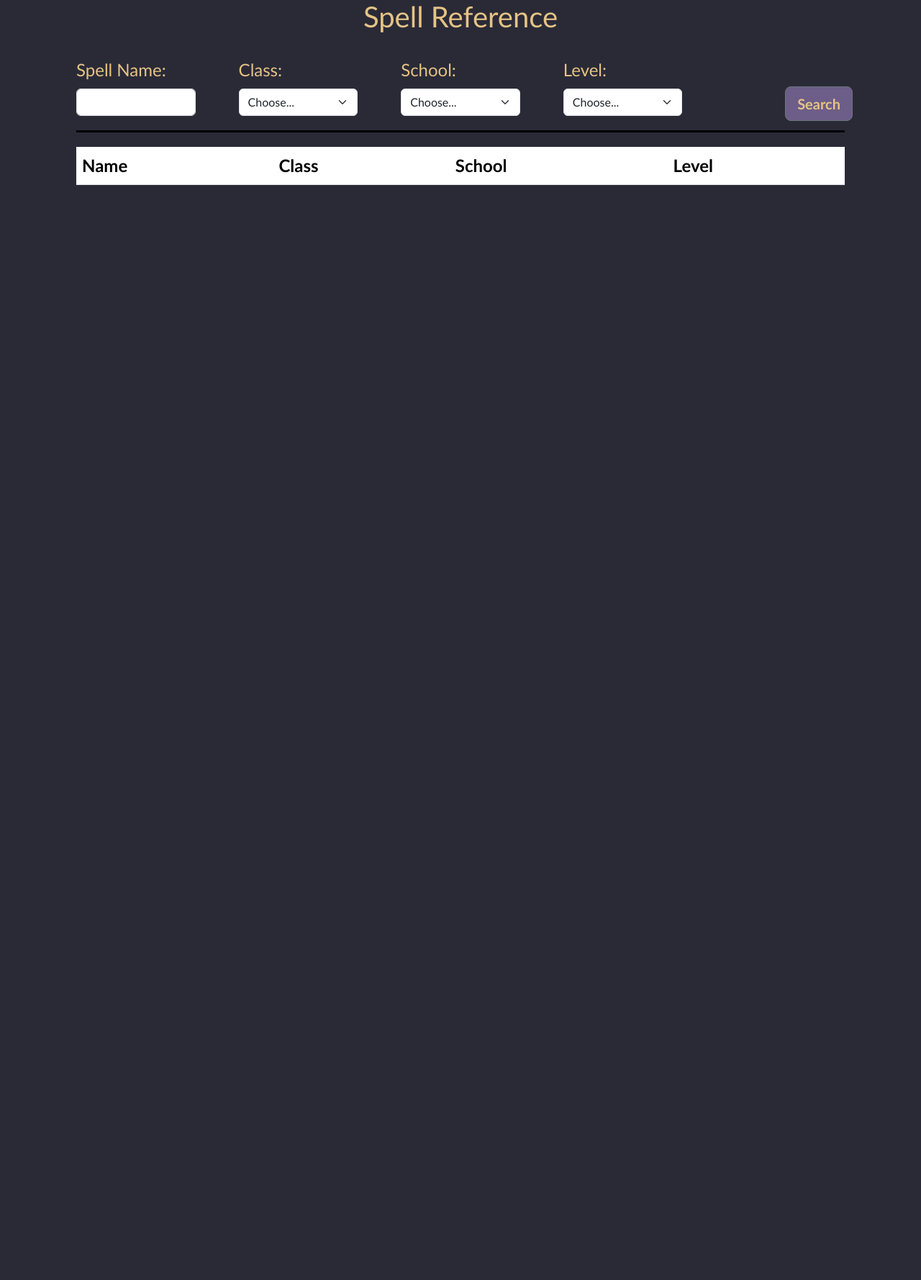
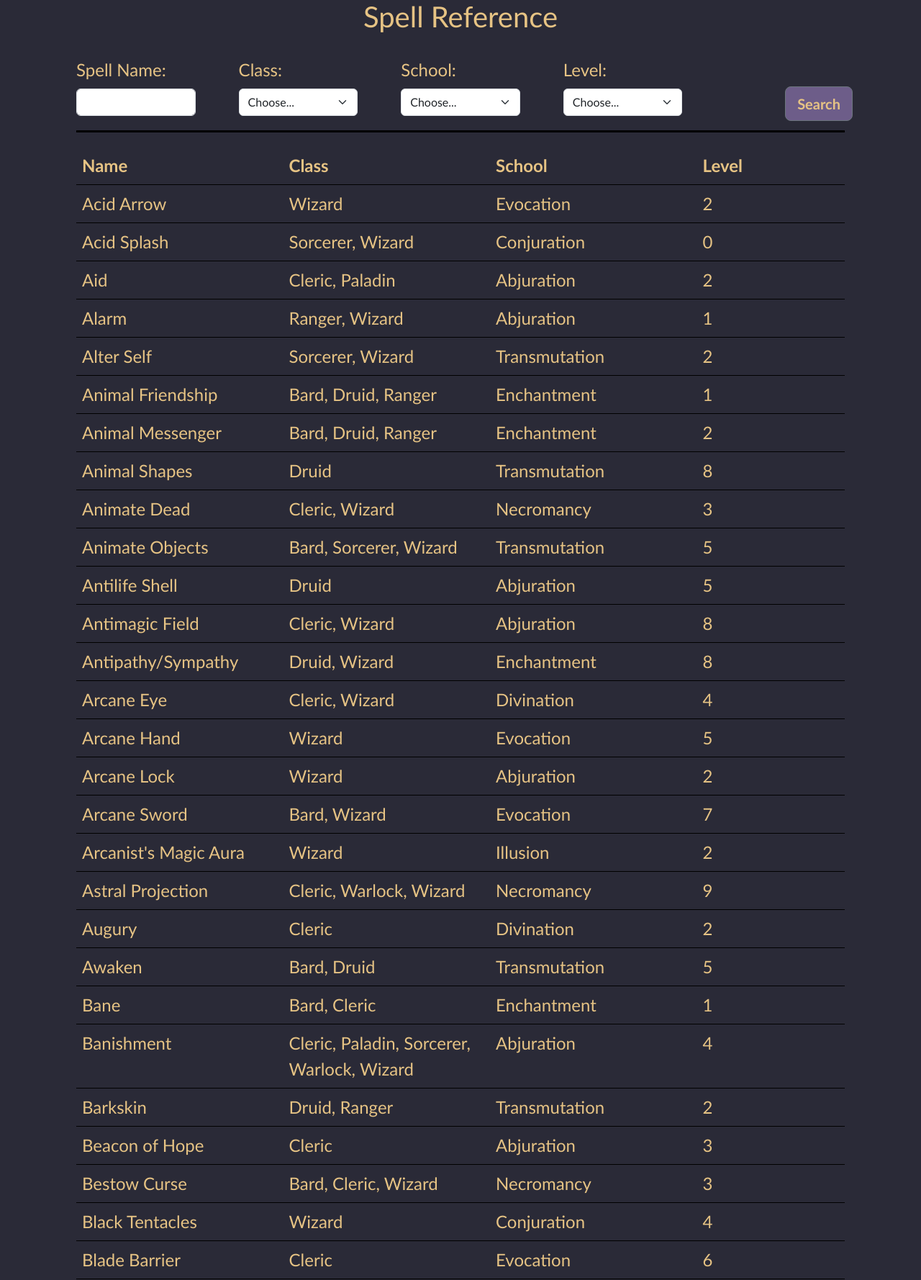
Before and after one commit to Hakurosalix/spellcaster-fullstack, a Flask app: page /spell_reference in a window 1280 px wide. Shown: the part 143-1921 px from the top of the page at 72% size. Before the commit the page ends 400 px from the top, so only its background shows below. Run offline with Flask 3, Linux system fonts and the light colour scheme; data comes from the database, SQL or seed files in the repository; lists and menus that the app fills with data are empty.

Commit message:
revised table appearance

```diff
--- a/run.py
+++ b/run.py
@@ -50,11 +50,9 @@ def spelllist():
             spell_school = ""
         if spell_level == "Choose...":
             spell_level = ""
-        print("spell_name: {0}".format(spell_name))
-        print(spell_class)
-        print(spell_school)
-        print(spell_level)
         data = get_db().get_reference_spells(spell_name, spell_class, spell_school, spell_level)
+    else:
+        data = get_db().get_reference_spells("", "", "", "")
 
     return render_template('spell_reference.html', data=data)
 
--- a/static/css/base.css
+++ b/static/css/base.css
@@ -78,6 +78,11 @@ header {
     font-weight: bolder
 }
 
+.tref {
+   background-color: #2A2A37 !important;
+   -webkit-text-fill-color: #E6C384;
+}
+
 .t1 {
     color: #E6C384;
 }
--- a/templates/spell_reference.html
+++ b/templates/spell_reference.html
@@ -70,29 +70,29 @@ Spell Reference
     </form>
     <hr class="hr">
 
-    <table class="table">
+    <table class="table border-black">
         <thead>
             <tr>
-              <th scope="col">Name</th>
-              <th scope="col">Class</th>
-              <th scope="col">School</th>
-              <th scope="col">Level</th>
+              <th scope="col" class="tref">Name</th>
+              <th scope="col" class="tref">Class</th>
+              <th scope="col" class="tref">School</th>
+              <th scope="col" class="tref">Level</th>
             </tr>
           </thead>
         <tbody>
             {% if data %}
                 {% for spell in data %}
                 <tr>
-                    <td>
+                    <td class="tref table-limit">
                         {{ spell.Name }}
                     </td>
-                    <td>
+                    <td class="tref table-limit">
                         {{ spell.Classes }}
                     </td>
-                    <td>
+                    <td class="tref table-limit">
                         {{ spell.School }}
                     </td>
-                    <td>
+                    <td class="tref">
                         {{ spell.Level }}
                     </td>
                 </tr>
```
